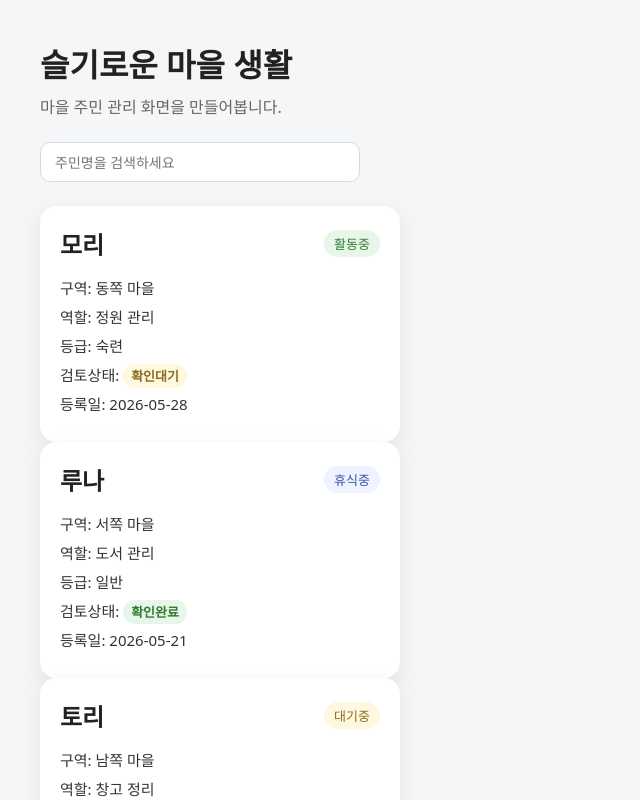
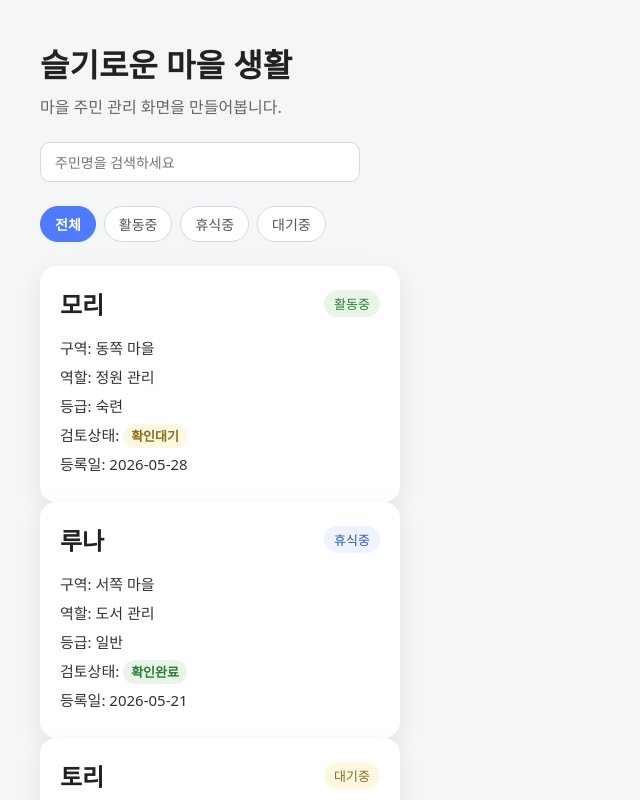
Before and after one commit to JEON-DONG-HEE/wise-village-life, a React (Vite) app: page / in a window 1280 px wide. Shown: the top 800 px of the page, without its empty margins (0-640 px from the left). Built offline with nearby package versions, Linux system fonts and the light colour scheme.

Commit message:
필터 버튼 적용

```diff
--- a/src/App.tsx
+++ b/src/App.tsx
@@ -2,6 +2,7 @@ import { useState } from "react";
 import "./styles/App.scss";
 
 type ResidentStatus = "활동중" | "휴식중" | "대기중"; // 세가지 값만 들어올 수 있다. 유니온 타입이라고 함
+type FilterStatus = "전체" | ResidentStatus;
 type ReviewStatus = "확인대기" | "확인완료" | "반려";
 
 type Resident = {
@@ -49,6 +50,8 @@ const residents: Resident[] = [
   },
 ];
 
+const statusFilters: FilterStatus[] = ["전체", "활동중", "휴식중", "대기중"];
+
 const getStatusClassName = (status: ResidentStatus) => {
   if (status === "활동중") {
     return "status-badge--active";
@@ -79,9 +82,14 @@ const getReviewClassName = (reviewStatus: ReviewStatus) => {
 
 function App() {
   const [keyword, setKeyword] = useState("");
-  const filteredResidents = residents.filter((resident) =>
-    resident.name.includes(keyword),
-  ); // residents 배열에서 resident.name 에 keyword 가 포함된 주민만 남긴다
+  const [selectedStatus, setSelectedStatus] = useState<FilterStatus>("전체");
+  const filteredResidents = residents.filter((resident) => {
+    const isMatchedKeyword = resident.name.includes(keyword);
+    const isMatchedStatus =
+      selectedStatus === "전체" || resident.status === selectedStatus;
+
+    return isMatchedKeyword && isMatchedStatus;
+  });
 
   return (
     <div className="app">
@@ -98,6 +106,20 @@ function App() {
           onChange={(event) => setKeyword(event.target.value)}
         />
       </div>
+
+      <div className="filter-area">
+        {statusFilters.map((status) => (
+          <button
+            key={status}
+            type="button"
+            className={selectedStatus === status ? "is-active" : ""}
+            onClick={() => setSelectedStatus(status)}
+          >
+            {status}
+          </button>
+        ))}
+      </div>
+
       {filteredResidents.length > 0 ? (
         <div className="resident-list">
           {filteredResidents.map((resident) => (
--- a/src/styles/App.scss
+++ b/src/styles/App.scss
@@ -123,3 +123,28 @@
     font-size: 14px;
   }
 }
+
+// 필터 버튼
+.filter-area {
+  display: flex;
+  gap: 8px;
+  margin-bottom: 24px;
+
+  button {
+    height: 36px;
+    padding: 0 14px;
+    border: 1px solid #d6dbe1;
+    border-radius: 999px;
+    background-color: #fff;
+    color: #555;
+    font-size: 14px;
+    cursor: pointer;
+
+    &.is-active {
+      border-color: #4f7cff;
+      background-color: #4f7cff;
+      color: #fff;
+      font-weight: 600;
+    }
+  }
+}
```
